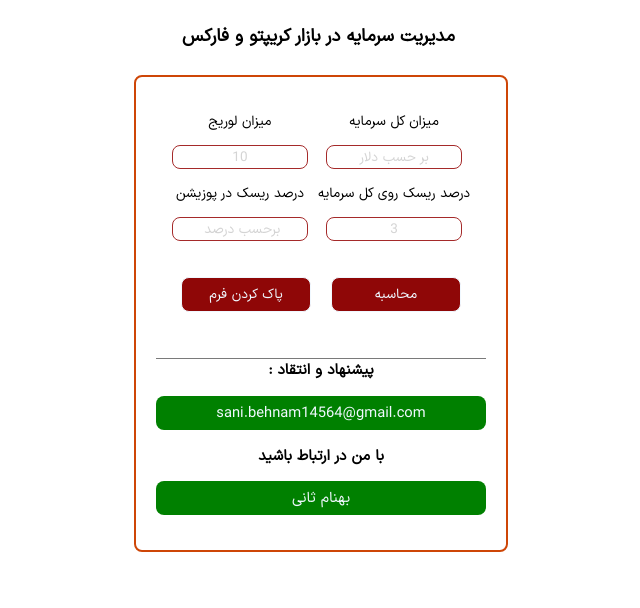
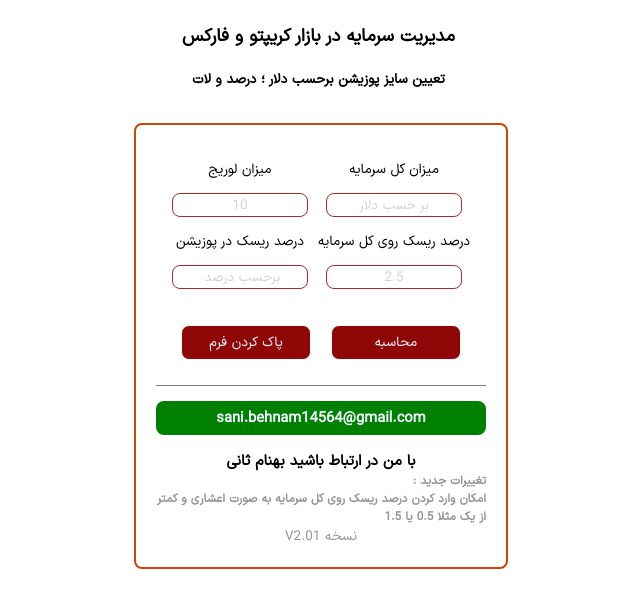
Before and after one commit to behnamsani/Capital-management, a plain HTML site: page index.html in a window 1280 px wide. Shown: the whole page, without its empty margins (319-959 px from the left). Drawn offline with Linux system fonts and the light colour scheme.

Commit message:
bug fix V2.01

```diff
--- a/index.html
+++ b/index.html
@@ -11,6 +11,7 @@
     <div id="origin">
       <header>
         <h2>مدیریت سرمایه در بازار کریپتو و فارکس </h2>
+        <h3>تعیین سایز پوزیشن برحسب دلار ؛ درصد و لات </h3>
       </header>
       <div id="main">
         <div id="enter">
@@ -21,7 +22,7 @@
             </span>
             <span>
               <p>درصد ریسک روی کل سرمایه</p>
-              <input id="rC" type="text" placeholder="3" />
+              <input id="rC" type="text" placeholder="2.5" />
             </span>
           </div>
           <div>
@@ -40,15 +41,16 @@
             <button class="btnG" id="btn">محاسبه</button>
             <button class="btnG" id="btn2">پاک کردن فرم</button>
         </div>
-        <br />
         <div id="exit">
           <h4 id="capital"></h4>
         </div>
         <div id="amoozesh">
-          <div>پیشنهاد و انتقاد :</div>
           <p>sani.behnam14564@gmail.com</p>
-          <div>با من در ارتباط باشید</div>
-          <p>بهنام ثانی</p>
+          <div>با من در ارتباط باشید بهنام ثانی</div>
+
+          <label class="bg-less">تغییرات جدید : </label>
+          <label class="bg-less" >امکان وارد کردن درصد ریسک روی کل سرمایه به صورت اعشاری و کمتر از یک مثلا 0.5 یا 1.5</label>
+          <span class="bg-less" >نسخه V2.01</span>
         </div>
       </div>
     </div>
--- a/main.js
+++ b/main.js
@@ -20,16 +20,25 @@ btn.addEventListener("click", () => {
   console.log(rC.value);
   if (allC.value == "" || rC.value == "" || lC.value == "" || rpC.value == "") {
     capital.innerHTML = "ورودی ها نمی توانند خالی باشند";
-  } else if (validationNumber(allC.value) === false || validationNumber(lC.value) === false || validationNumber(rpC.value) === false || validationNumber(rC.value) === false) {
+  } else if (
+    validationNumber(allC.value) === false ||
+    validationNumber(lC.value) === false ||
+    validationNumber(rpC.value) === false ||
+    validationNumber(rC.value) === false
+  ) {
     capital.innerHTML = "لطفا فقط عدد وارد نمایید";
   } else {
     e = e.toFixed(2);
     e = parseInt(e);
 
+    if (e >= kolesarmaye) {
+      capital.innerHTML = `کل سرمایه را می توانید وارد پوزیشن کنید `;
+    } else {
       capital.innerHTML = `$ ${e} `;
       const txt = document.createElement("p");
       txt.innerHTML = "معادل";
       capital.appendChild(txt);
+
       const riskPer = document.createElement("p");
       riskPer.id = "riskPer";
       riskPer.innerHTML = `% ${Math.round(
@@ -39,23 +48,26 @@ btn.addEventListener("click", () => {
 
       const lot = document.createElement("p");
       lot.id = "lot";
-    lot.innerHTML = `LOT ${ e/100000 }  سایز پوزیشن به لات استاندارد در فارکس `;
+      lot.innerHTML = `LOT ${
+        e / 100000
+      }  سایز پوزیشن به لات استاندارد در فارکس `;
       capital.appendChild(lot);
+    }
   }
 });
 
 btnClear.addEventListener("click", () => {
   console.log("btnClear");
-  allC.innerHTML="";
-  allC.value="";
-  lC.innerHTML="";
-  lC.value="";
-  rC.innerHTML="";
-  rC.value="";
-  rpC.innerHTML="";
-  rpC.value="";
+  allC.innerHTML = "";
+  allC.value = "";
+  lC.innerHTML = "";
+  lC.value = "";
+  rC.innerHTML = "";
+  rC.value = "";
+  rpC.innerHTML = "";
+  rpC.value = "";
 
-  result.style.display="none";
+  result.style.display = "none";
   // location.reload();
 });
 
--- a/style.css
+++ b/style.css
@@ -89,6 +89,7 @@ body{
 }
 header{
     display:flex;
+    flex-direction: column;
     justify-content: center;
     margin:0 5px 0 0;
     padding: 0;
@@ -123,11 +124,18 @@ header h2{
     color:aliceblue;
     padding:6px;
     font-size: 1rem;
+    font-weight: 700;
     border-radius: 8px;
 }
 #amoozesh div{
     font-size: 1rem;
     font-weight: 700;
+}
+#amoozesh label{
+    font-size: 0.8rem;
+    font-weight: 700;
+    text-align: right;
+    display: block;
 }
 a{
     width:140px;
@@ -151,3 +159,6 @@ a:hover{
     justify-content: center;
     align-items: center;
 }
+.bg-less{
+    color: rgb(150, 150, 150);
+}
```
Lines whose indentation alone changed are shown as unchanged.
